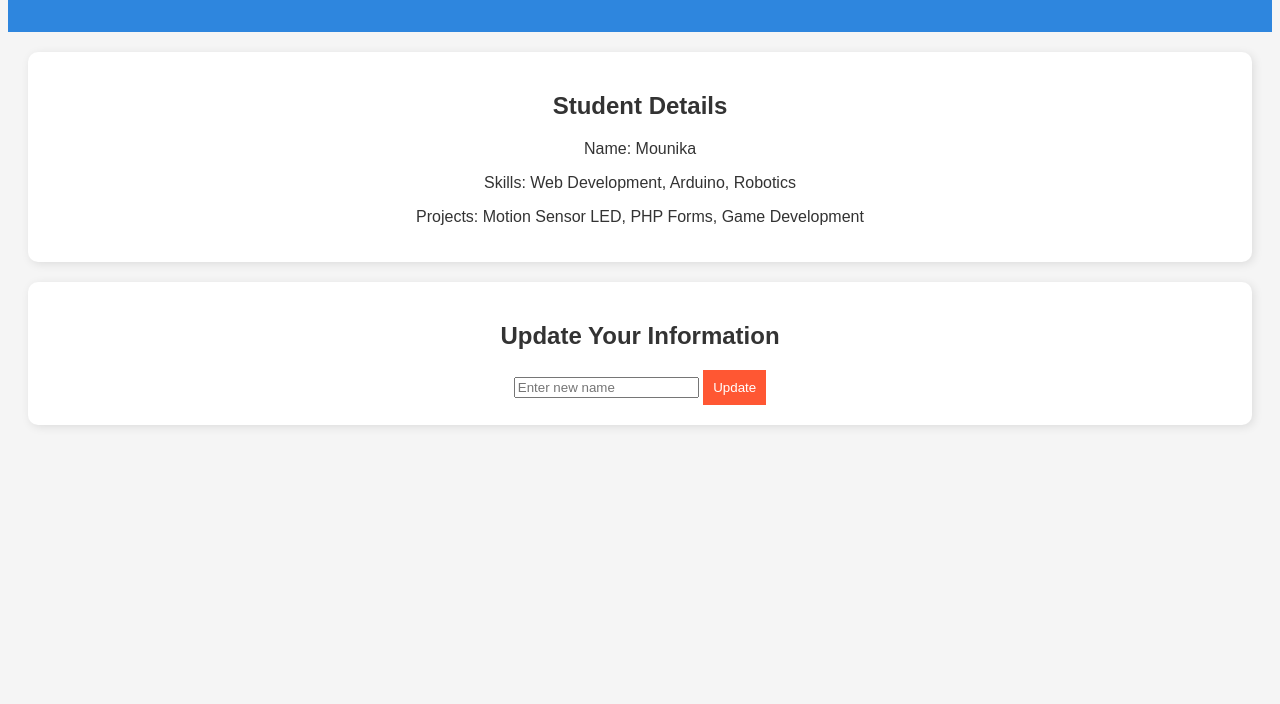
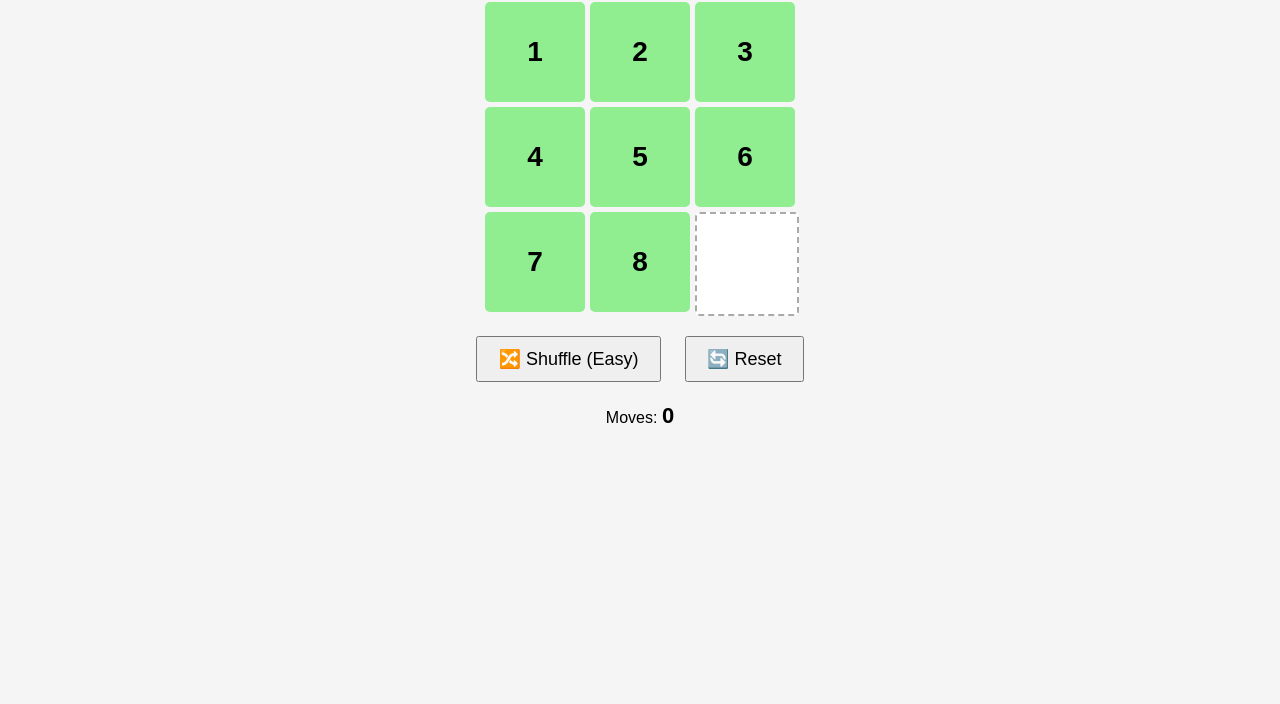
Before and after one commit to Kmounikadurga/Profilio, a plain HTML site: page index.html in a window 1280 px wide. Shown: the part 96-800 px from the top of the page. Drawn offline with Linux system fonts and the light colour scheme.

Commit message:
Add files via upload

```diff
--- a/index.html
+++ b/index.html
@@ -1,29 +1,20 @@
 <!DOCTYPE html>
 <html lang="en">
 <head>
-    <meta charset="UTF-8">
-    <meta name="viewport" content="width=device-width, initial-scale=1.0">
-    <title>Student Portfolio</title>
-    <link rel="stylesheet" href="style.css">
+  <meta charset="UTF-8" />
+  <meta name="viewport" content="width=device-width, initial-scale=1" />
+  <title>Easy Number Puzzle - Easy Shuffle</title>
+  <link rel="stylesheet" href="style.css" />
 </head>
 <body>
-    <header>
-        <h1>Student Information Portfolio</h1>
-    </header>
+  <h1>Easy Number Puzzle (1–8)</h1>
+  <div id="puzzle"></div>
+  <div id="info">
+    <button id="shuffleBtn">🔀 Shuffle (Easy)</button>
+    <button id="resetBtn">🔄 Reset</button>
+    <p>Moves: <span id="movesCount">0</span></p>
+  </div>
 
-    <section id="student-info">
-        <h2>Student Details</h2>
-        <p>Name: <span id="student-name">Mounika</span></p>
-        <p>Skills: <span id="skills">Web Development, Arduino, Robotics</span></p>
-        <p>Projects: <span id="projects">Motion Sensor LED, PHP Forms, Game Development</span></p>
-    </section>
-
-    <section id="dynamic-data">
-        <h2>Update Your Information</h2>
-        <input type="text" id="new-name" placeholder="Enter new name">
-        <button onclick="updateInfo()">Update</button>
-    </section>
-
-    <script src="script.js"></script>
+  <script src="script.js"></script>
 </body>
 </html>
--- a/script.js
+++ b/script.js
@@ -1,9 +1,93 @@
-function updateInfo() {
-    let newName = document.getElementById("new-name").value;
-    if (newName) {
-        document.getElementById("student-name").innerText = newName;
-        alert("Student name updated to " + newName);
+let tiles = [];
+const puzzle = document.getElementById("puzzle");
+const shuffleBtn = document.getElementById("shuffleBtn");
+const resetBtn = document.getElementById("resetBtn");
+const movesCountElem = document.getElementById("movesCount");
+
+let moves = 0;
+let solvedTiles = [];
+
+function initPuzzle() {
+  tiles = [...Array(8).keys()].map(i => i + 1);
+  tiles.push("");
+  moves = 0;
+  movesCountElem.textContent = moves;
+  solvedTiles = tiles.slice();
+  render();
+}
+
+function render() {
+  puzzle.innerHTML = "";
+  tiles.forEach((num, index) => {
+    const tile = document.createElement("div");
+    tile.classList.add("tile");
+    if (num === "") {
+      tile.classList.add("empty");
     } else {
-        alert("Please enter a name");
+      tile.textContent = num;
+      tile.addEventListener("click", () => moveTile(index));
+      if (num === solvedTiles[index]) {
+        tile.classList.add("correct");
+      }
     }
+    puzzle.appendChild(tile);
+  });
 }
+
+function moveTile(index) {
+  const emptyIndex = tiles.indexOf("");
+  const validMoves = [emptyIndex - 1, emptyIndex + 1, emptyIndex - 3, emptyIndex + 3];
+
+  // Prevent horizontal wraparound
+  if (validMoves.includes(index)) {
+    if ((emptyIndex % 3 === 0 && index === emptyIndex - 1) ||
+        (emptyIndex % 3 === 2 && index === emptyIndex + 1)) {
+      return;
+    }
+    [tiles[emptyIndex], tiles[index]] = [tiles[index], tiles[emptyIndex]];
+    moves++;
+    movesCountElem.textContent = moves;
+    render();
+    checkWin();
+  }
+}
+
+function easyShuffle(movesCount = 10) {
+  let emptyIndex = tiles.indexOf("");
+  const directions = [-1, 1, -3, 3];
+
+  for (let i = 0; i < movesCount; i++) {
+    let possibleMoves = directions.filter(dir => {
+      let newIndex = emptyIndex + dir;
+      if (newIndex < 0 || newIndex >= tiles.length) return false;
+      if ((emptyIndex % 3 === 0 && dir === -1) || (emptyIndex % 3 === 2 && dir === 1)) return false;
+      return true;
+    });
+    let move = possibleMoves[Math.floor(Math.random() * possibleMoves.length)];
+    let swapIndex = emptyIndex + move;
+    [tiles[emptyIndex], tiles[swapIndex]] = [tiles[swapIndex], tiles[emptyIndex]];
+    emptyIndex = swapIndex;
+  }
+  moves = 0;
+  movesCountElem.textContent = moves;
+  render();
+}
+
+function reset() {
+  tiles = solvedTiles.slice();
+  moves = 0;
+  movesCountElem.textContent = moves;
+  render();
+}
+
+function checkWin() {
+  const win = tiles.slice(0, 8).every((val, i) => val === i + 1);
+  if (win) {
+    alert(`🎉 Congratulations! You solved the puzzle in ${moves} moves!`);
+  }
+}
+
+shuffleBtn.addEventListener("click", () => easyShuffle(10));
+resetBtn.addEventListener("click", reset);
+
+initPuzzle();
--- a/style.css
+++ b/style.css
@@ -1,30 +1,60 @@
 body {
-    font-family: 'Arial', sans-serif;
-    text-align: center;
-    background-color: #f5f5f5;
-    color: #333;
+  font-family: Arial, sans-serif;
+  text-align: center;
+  background-color: #f5f5f5;
+  margin: 0;
+  padding: 20px;
 }
 
-header {
-    background-color: #2e86de;
-    color: white;
-    padding: 20px;
+h1 {
+  margin-top: 20px;
 }
 
-section {
-    margin: 20px;
-    padding: 20px;
-    background-color: white;
-    box-shadow: 2px 2px 10px rgba(0,0,0,0.1);
-    border-radius: 10px;
+#puzzle {
+  display: grid;
+  grid-template-columns: repeat(3, 100px);
+  grid-gap: 5px;
+  justify-content: center;
+  margin-top: 20px;
 }
+
+.tile {
+  width: 100px;
+  height: 100px;
+  background-color: #ffd966;
+  display: flex;
+  justify-content: center;
+  align-items: center;
+  font-size: 28px;
+  font-weight: bold;
+  border-radius: 5px;
+  cursor: pointer;
+  user-select: none;
+  transition: background-color 0.3s;
+}
+
+.tile.empty {
+  background-color: white;
+  border: 2px dashed #aaa;
+  cursor: default;
+}
+
+.tile.correct {
+  background-color: #90ee90; /* Light green */
+}
+
+#info {
+  margin-top: 15px;
+}
+
 button {
-    padding: 10px;
-    background-color: #ff5733;
-    color: white;
-    border: none;
-    cursor: pointer;
+  margin: 5px 10px;
+  padding: 10px 20px;
+  font-size: 18px;
+  cursor: pointer;
 }
-button:hover {
-    background-color: #c70039;
+
+#movesCount {
+  font-weight: bold;
+  font-size: 22px;
 }
```
